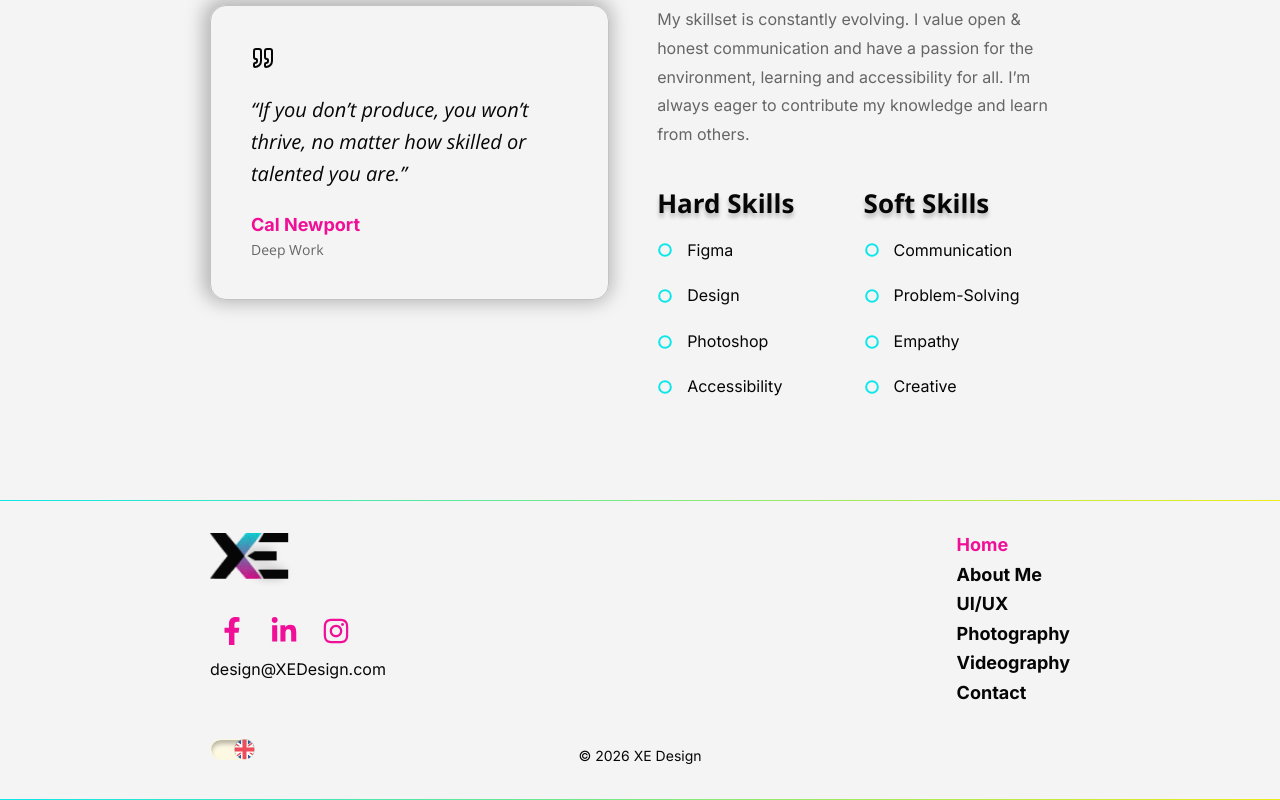
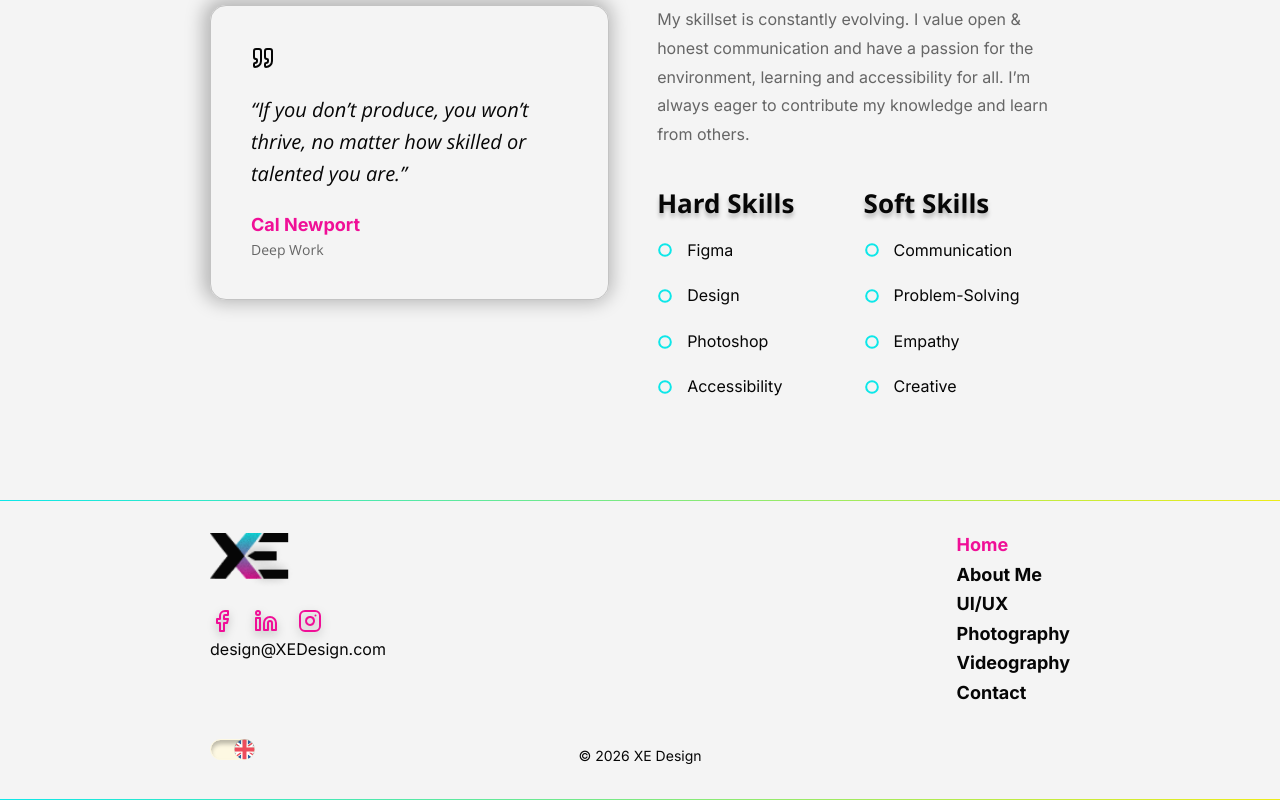
Before and after one commit to duct-tape-deployments/devin-portfolio, a React (Vite) app: page / in a window 1280 px wide. Shown: the part 344-1144 px from the top of the page. Built offline with nearby package versions, Linux system fonts and the light colour scheme; a web font is replaced by a local one.

Commit message:
fix(footer): use 24px Lucide social icons with Figma gap and theme-aware icon shadow

```diff
--- a/src/components/interface/SocialLink.tsx
+++ b/src/components/interface/SocialLink.tsx
@@ -18,7 +18,7 @@ export function SocialLink({ label, href, icon: Icon, disabled = false }: Social
       tabIndex={disabled ? -1 : undefined}
       className="social-link"
     >
-      <Icon aria-hidden="true" className="size-7" />
+      <Icon aria-hidden="true" className="size-6" />
     </a>
   );
 }
--- a/src/components/layout/Footer.tsx
+++ b/src/components/layout/Footer.tsx
@@ -1,4 +1,4 @@
-import { FaFacebookF, FaInstagram, FaLinkedinIn } from 'react-icons/fa';
+import { LuFacebook, LuInstagram, LuLinkedin } from 'react-icons/lu';
 import { Link, NavLink } from 'react-router';
 import { navigation, routes } from '@/config/navigation';
 
@@ -14,17 +14,17 @@ const socialLinks = [
   {
     label: 'Facebook',
     href: 'https://www.facebook.com/',
-    icon: FaFacebookF,
+    icon: LuFacebook,
   },
   {
     label: 'LinkedIn',
     href: 'https://www.linkedin.com/',
-    icon: FaLinkedinIn,
+    icon: LuLinkedin,
   },
   {
     label: 'Instagram',
     href: 'https://www.instagram.com/',
-    icon: FaInstagram,
+    icon: LuInstagram,
   },
 ] as const;
 
@@ -65,7 +65,7 @@ export function Footer() {
               <img src="/header-logo-dark.png" alt="" className="hidden h-14 w-auto dark:block" />
             </Link>
 
-            <div className="mt-5 flex items-center gap-2" aria-label="Social media links">
+            <div className="mt-5 flex items-center gap-5" aria-label="Social media links">
               {socialLinks.map((social) => (
                 <SocialLink
                   key={social.label}
--- a/src/styles/tokens.css
+++ b/src/styles/tokens.css
@@ -107,7 +107,7 @@
 
   /* ---- Shadows / glow --------------------------------------------------- */
   --shadow-btn: 0px 4px 4px 0px var(--color-btn-shadow);
-  --drop-shadow-icon: 0 4px 4px var(--color-paper-25); /*filter*/
+  --drop-shadow-icon: 0 4px 4px var(--color-btn-shadow); /*filter*/
   --drop-shadow-btn-icon: 0 4px 2px var(--color-paper-25); /*filter*/
   --shadow-card: -2px -2px 18px 10px var(--color-paper-50);
   --shadow-photo: -2px -2px 18px 0px var(--color-paper-50);
@@ -269,8 +269,6 @@
 
   .social-link {
     display: inline-flex;
-    width: 2.75rem;
-    height: 2.75rem;
     align-items: center;
     justify-content: center;
     color: var(--color-icon-accent);
@@ -318,7 +316,7 @@
 
     color: var(--icon-color);
     cursor: pointer;
-    filter: drop-shadow(0 4px 4px var(--color-btn-shadow));
+    filter: drop-shadow(var(--drop-shadow-icon));
   }
 
   /* Touch target: 48px on mobile, 40px on desktop */
@@ -347,7 +345,7 @@
 
   .icon-button:active:not(:disabled, [aria-disabled='true']) {
     color: var(--icon-pressed-color);
-    filter: drop-shadow(0 4px 4px var(--color-btn-shadow));
+    filter: drop-shadow(var(--drop-shadow-icon));
   }
 
   .icon-button:active:not(:disabled, [aria-disabled='true']) svg {
```
